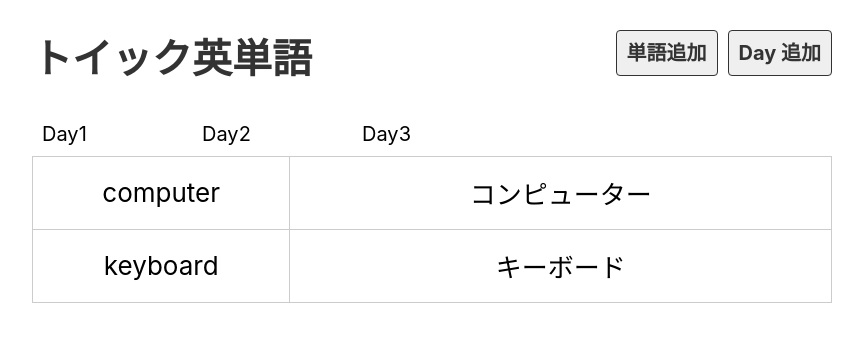
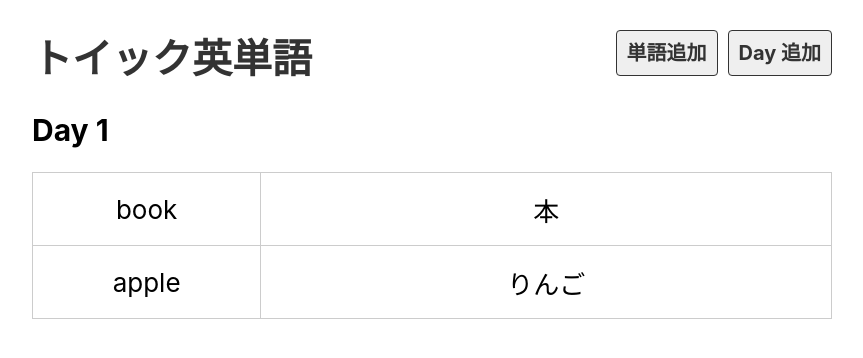
Before and after one commit to halim-kim/voca, a React (Create React App) app: page /day/1 in a window 1280 px wide. Shown: the top 358 px of the page, without its empty margins (208-1071 px from the left). Built offline with nearby package versions, Linux system fonts and the light colour scheme.

Commit message:
lecture 10

```diff
--- a/src/App.js
+++ b/src/App.js
@@ -2,14 +2,19 @@ import React from 'react';
 import Header from './component/Header';
 import DayList from './component/DayList';
 import Day from './component/Day';
+import { BrowserRouter, Routes, Route } from 'react-router-dom';
 
 function App() {
   return (
-    <div className="App">
-      <Header />
-      <DayList />
-      <Day />
-    </div>
+    <BrowserRouter>
+      <div className="App">
+        <Header />
+        <Routes>
+          <Route path="/" element={<DayList />} />
+          <Route path="/day/:day" element={<Day />} />
+        </Routes>
+      </div>
+    </BrowserRouter>
   );
 }
 
--- a/src/component/Day.js
+++ b/src/component/Day.js
@@ -1,12 +1,14 @@
 import dummy from '../db/data.json';
+import { useParams } from 'react-router-dom';
 
 export default function Day() {
-const day = 3;
-const wordList = dummy.words.filter(word => word.day === day);
-console.log(wordList);
+  const { day } = useParams();
+  const dayInt = parseInt(day, 10);
+  const wordList = dummy.words.filter(word => word.day === dayInt);
 
   return (
     <>
+      <h2>Day {dayInt}</h2>
       <table>
         <tbody>
           {wordList.map(word => (
@@ -15,7 +17,6 @@ console.log(wordList);
               <td>{word.jap}</td>
             </tr>
           ))}
-
         </tbody>
       </table>
     </>
--- a/src/component/DayList.js
+++ b/src/component/DayList.js
@@ -1,15 +1,16 @@
+import React from 'react';
+import { Link } from 'react-router-dom';
 import dummy from '../db/data.json';
 
 export default function DayList() {
-    console.log(dummy);
-return(
+  console.log(dummy);
+  return (
     <ul className="list_day">
-        {dummy.days.map(day => (
-            <li key={day.id}>
-                Day{day.day}
-            </li>
-        ))}
+      {dummy.days.map(day => (
+        <li key={day.id}>
+          <Link to={`/day/${day.day}`}>Day {day.day}</Link>
+        </li>
+      ))}
     </ul>
-)
-
+  );
 }
--- a/src/component/Header.js
+++ b/src/component/Header.js
@@ -1,8 +1,11 @@
+import { Link } from "react-router-dom";
+
 export default function Header() {
   return (
     <div className="header">
         <h1>
-            <a href="/">トイック英単語</a>
+            {/* <a href="/">トイック英単語</a>     */}
+            <Link to="/">トイック英単語</Link>
         </h1>
         <div className="menu">
             <a href="#x" className="link">単語追加</a>
```
Lines whose indentation alone changed are shown as unchanged.
